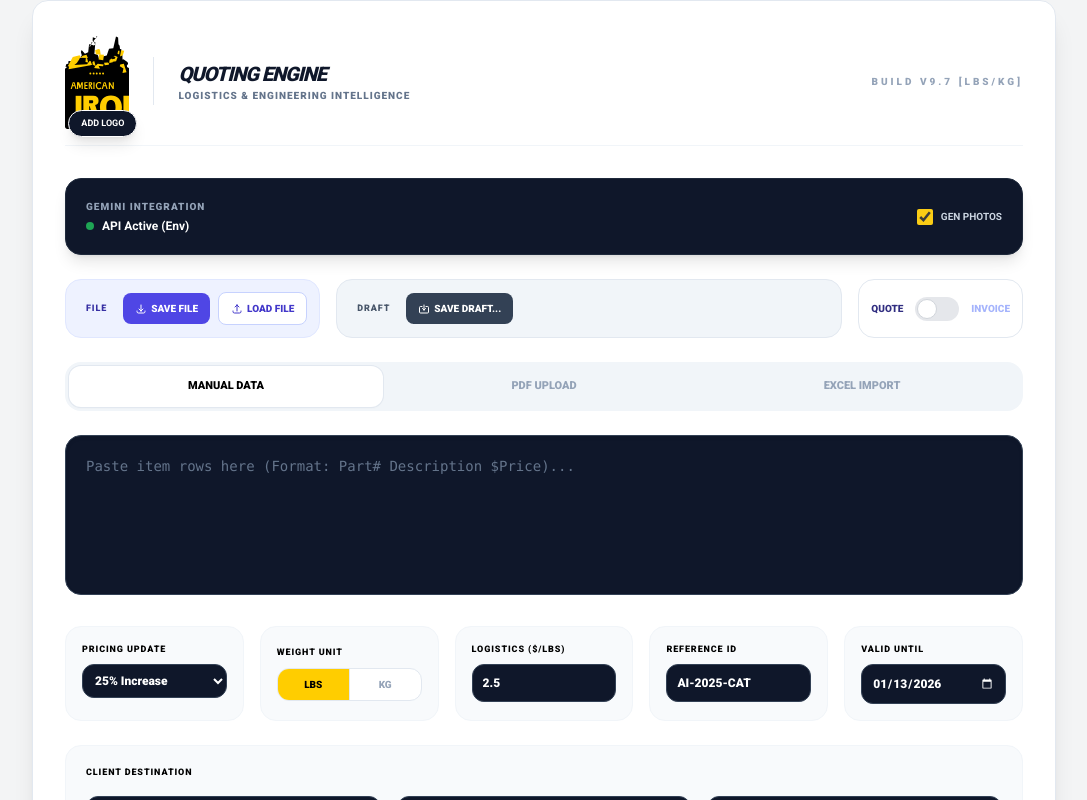
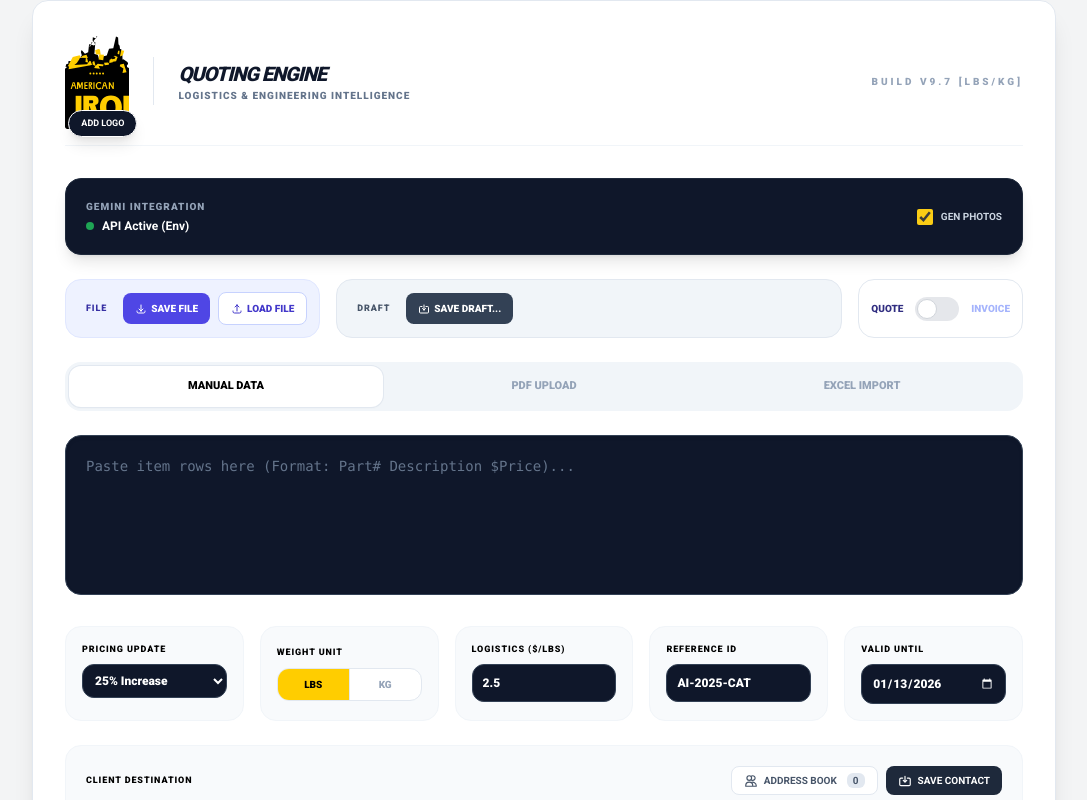
Before and after one commit to americaniron/Turbo-Quoter-, a React (Vite) app: page / in a window 1280 px wide. Shown: the top 800 px of the page, without its empty margins (96-1183 px from the left). Built offline with nearby package versions, Linux system fonts and the light colour scheme.

Commit message:
feat(ConfigPanel): Add address book functionality
Introduces state management and UI handling for saving and selecting client information. Includes logic to load saved clients from local storage and close the address book modal when clicking outside.

```diff
--- a/components/ConfigPanel.tsx
+++ b/components/ConfigPanel.tsx
@@ -50,6 +50,11 @@ export const ConfigPanel: React.FC<ConfigPanelProps> = ({
   const [status, setStatus] = useState("Ready");
   const [draftSavedMsg, setDraftSavedMsg] = useState(false);
 
+  // Address Book State
+  const [savedClients, setSavedClients] = useState<ClientInfo[]>([]);
+  const [isAddressBookOpen, setIsAddressBookOpen] = useState(false);
+  const addressBookRef = useRef<HTMLDivElement>(null);
+
   // Draft Menu State
   const [isDraftMenuOpen, setIsDraftMenuOpen] = useState(false);
   const [draftOptions, setDraftOptions] = useState<DraftSaveOptions>({
@@ -59,11 +64,26 @@ export const ConfigPanel: React.FC<ConfigPanelProps> = ({
   });
   const draftMenuRef = useRef<HTMLDivElement>(null);
 
-  // Close draft menu when clicking outside
+  // Load saved clients on mount
+  useEffect(() => {
+    try {
+      const stored = localStorage.getItem('american_iron_clients');
+      if (stored) {
+        setSavedClients(JSON.parse(stored));
+      }
+    } catch (e) {
+      console.warn("Failed to load address book", e);
+    }
+  }, []);
+
+  // Close menus when clicking outside
   useEffect(() => {
     const handleClickOutside = (event: MouseEvent) => {
       if (draftMenuRef.current && !draftMenuRef.current.contains(event.target as Node)) {
         setIsDraftMenuOpen(false);
+      }
+      if (addressBookRef.current && !addressBookRef.current.contains(event.target as Node)) {
+        setIsAddressBookOpen(false);
       }
     };
     document.addEventListener("mousedown", handleClickOutside);
@@ -147,6 +167,48 @@ export const ConfigPanel: React.FC<ConfigPanelProps> = ({
 
   const toggleDraftOption = (key: keyof DraftSaveOptions) => {
       setDraftOptions(prev => ({ ...prev, [key]: !prev[key] }));
+  };
+
+  // --- Address Book Functions ---
+  const saveClientToAddressBook = () => {
+    if (!client.company.trim()) {
+      alert("Please enter a Company Name to save.");
+      return;
+    }
+
+    const newEntry = { ...client };
+
+    // Check for duplicates (by company name)
+    const exists = savedClients.some(c => c.company.toLowerCase() === newEntry.company.toLowerCase());
+
+    let updatedList;
+    if (exists) {
+      if (!confirm(`Update existing contact for "${newEntry.company}"?`)) return;
+      updatedList = savedClients.map(c => c.company.toLowerCase() === newEntry.company.toLowerCase() ? newEntry : c);
+    } else {
+      updatedList = [...savedClients, newEntry];
+    }
+
+    // Sort alphabetically
+    updatedList.sort((a, b) => a.company.localeCompare(b.company));
+
+    setSavedClients(updatedList);
+    localStorage.setItem('american_iron_clients', JSON.stringify(updatedList));
+  };
+
+  const loadClientFromAddressBook = (c: ClientInfo) => {
+    setClient(c);
+    onClientChange(c);
+    setIsAddressBookOpen(false);
+  };
+
+  const deleteClientFromAddressBook = (e: React.MouseEvent, index: number) => {
+    e.stopPropagation();
+    if (confirm("Remove this client from address book?")) {
+      const updatedList = savedClients.filter((_, i) => i !== index);
+      setSavedClients(updatedList);
+      localStorage.setItem('american_iron_clients', JSON.stringify(updatedList));
+    }
   };
 
   return (
@@ -416,9 +478,66 @@ export const ConfigPanel: React.FC<ConfigPanelProps> = ({
         </div>
       </div>
 
-      {/* Client Info */}
-      <div className="bg-slate-50 p-5 rounded-2xl border border-slate-100 mb-8">
-        <div className="text-[9px] font-black uppercase text-black tracking-widest mb-4">Client Destination</div>
+      {/* Client Info with Address Book */}
+      <div className="bg-slate-50 p-5 rounded-2xl border border-slate-100 mb-8 relative">
+        <div className="flex justify-between items-center mb-4">
+            <div className="text-[9px] font-black uppercase text-black tracking-widest">Client Destination</div>
+            <div className="flex gap-2 relative" ref={addressBookRef}>
+                 {/* Open Address Book Button */}
+                 <button
+                    onClick={() => setIsAddressBookOpen(!isAddressBookOpen)}
+                    className="flex items-center gap-1.5 bg-white hover:bg-slate-100 border border-slate-200 text-slate-600 px-3 py-1.5 rounded-lg text-[10px] font-bold uppercase transition-colors"
+                 >
+                     <svg className="w-3.5 h-3.5" fill="none" stroke="currentColor" viewBox="0 0 24 24"><path strokeLinecap="round" strokeLinejoin="round" strokeWidth="2" d="M12 4.354a4 4 0 110 5.292M15 21H3v-1a6 6 0 0112 0v1zm0 0h6v-1a6 6 0 00-9-5.197M13 7a4 4 0 11-8 0 4 4 0 018 0z"></path></svg>
+                     Address Book
+                     <span className="bg-slate-200 text-slate-600 px-1.5 rounded-md ml-1">{savedClients.length}</span>
+                 </button>
+
+                 {/* Save Contact Button */}
+                 <button
+                    onClick={saveClientToAddressBook}
+                    className="flex items-center gap-1.5 bg-slate-800 hover:bg-slate-900 text-white px-3 py-1.5 rounded-lg text-[10px] font-bold uppercase transition-colors"
+                    title="Save current client to address book"
+                 >
+                     <svg className="w-3.5 h-3.5" fill="none" stroke="currentColor" viewBox="0 0 24 24"><path strokeLinecap="round" strokeLinejoin="round" strokeWidth="2" d="M8 7H5a2 2 0 00-2 2v9a2 2 0 002 2h14a2 2 0 002-2V9a2 2 0 00-2-2h-3m-1 4l-3 3m0 0l-3-3m3 3V4"></path></svg>
+                     Save Contact
+                 </button>
+
+                 {/* Dropdown Menu */}
+                 {isAddressBookOpen && (
+                     <div className="absolute top-full right-0 mt-2 w-80 bg-white border border-slate-200 rounded-xl shadow-xl z-50 max-h-80 overflow-y-auto animate-in fade-in slide-in-from-top-2">
+                         <div className="p-3 border-b border-slate-100 sticky top-0 bg-white z-10">
+                             <div className="text-xs font-black uppercase text-slate-800 tracking-wide">Saved Clients</div>
+                         </div>
+                         {savedClients.length === 0 ? (
+                             <div className="p-6 text-center text-slate-400 text-xs italic">
+                                 No saved clients found.<br/>Fill details and click "Save Contact".
+                             </div>
+                         ) : (
+                             <div className="p-2 space-y-1">
+                                 {savedClients.map((c, idx) => (
+                                     <div key={idx} className="group flex items-start justify-between p-3 hover:bg-slate-50 rounded-lg cursor-pointer border border-transparent hover:border-slate-100 transition-all" onClick={() => loadClientFromAddressBook(c)}>
+                                         <div className="flex-1 min-w-0">
+                                             <div className="font-bold text-slate-800 text-xs truncate">{c.company}</div>
+                                             {c.email && <div className="text-[10px] text-slate-500 truncate">{c.email}</div>}
+                                             {c.phone && <div className="text-[10px] text-slate-400">{c.phone}</div>}
+                                         </div>
+                                         <button
+                                            onClick={(e) => deleteClientFromAddressBook(e, idx)}
+                                            className="ml-2 text-slate-300 hover:text-red-500 p-1.5 rounded-md hover:bg-red-50 transition-colors"
+                                            title="Remove client"
+                                         >
+                                             <svg className="w-3 h-3" fill="none" stroke="currentColor" viewBox="0 0 24 24"><path strokeLinecap="round" strokeLinejoin="round" strokeWidth="2" d="M19 7l-.867 12.142A2 2 0 0116.138 21H7.862a2 2 0 01-1.995-1.858L5 7m5 4v6m4-6v6m1-10V4a1 1 0 00-1-1h-4a1 1 0 00-1 1v3M4 7h16"></path></svg>
+                                         </button>
+                                     </div>
+                                 ))}
+                             </div>
+                         )}
+                     </div>
+                 )}
+            </div>
+        </div>
+
         <div className="grid grid-cols-1 md:grid-cols-3 gap-4">
           <input type="text" placeholder="Company Name" value={client.company} onChange={(e) => updateClient('company', e.target.value)} className="p-3 bg-slate-900 border border-slate-700 rounded-xl text-xs text-white font-bold placeholder:text-slate-500 outline-none focus:border-yellow-400" />
           <input type="text" placeholder="Email Address" value={client.email} onChange={(e) => updateClient('email', e.target.value)} className="p-3 bg-slate-900 border border-slate-700 rounded-xl text-xs text-white font-bold placeholder:text-slate-500 outline-none focus:border-yellow-400" />
```
